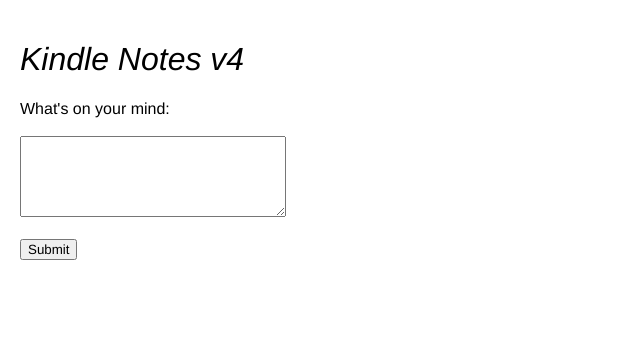
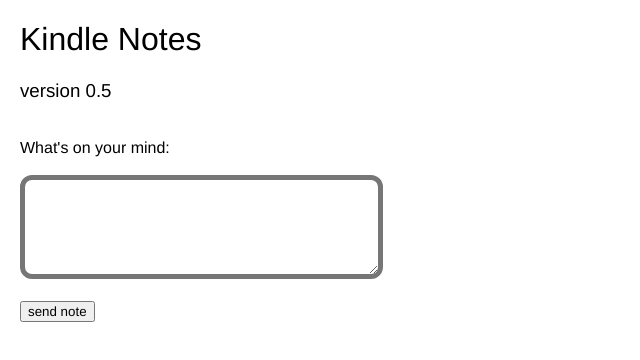
Before and after one commit to anbdesign/kindleNotes, a website: page src/index.html in a window 1280 px wide. Shown: the whole page, without its empty margins (0-640 px from the left). Drawn offline with Linux system fonts and the light colour scheme.

Commit message:
updated html and css

```diff
--- a/src/index.html
+++ b/src/index.html
@@ -10,12 +10,12 @@
 
 <body>
   <main>
-    <h1><i>Kindle Notes v4</i></h1>
-    <!-- <form class="gform" method="POST" action="https://script.google.com/macros/s/AKfycbzS3gm-ApkPG9nfEgcsV_fX1j102gRPjgJppJUqiAW4wu6zk_yDCkCTT-UvYskpDRWQdQ/exec"> -->
+    <h1>Kindle Notes</h1>
+    <h3>version 0.5</h3><br/>
     <form class="gform" method="POST" action="https://script.google.com/macros/s/AKfycbxPlDIdoKdPlbbSu5Ow8w8OlvNRP9xrH1fG__838bIj3vwIgyyAfrxjxcJ0NsIo0z78Fw/exec">
       <label>What's on your mind:</label><br/><br/>
-      <textarea name="content" id="textareaID" rows="5" cols="33"></textarea><br/><br/>
-      <input type="submit" value="Submit">
+      <textarea name="content" id="textareaID" rows="6" cols="45"></textarea><br/><br/>
+      <input type="submit" value="send note">
 
       <div style="display:none" class="thankyou_message">
         <!-- You can customize the thankyou message by editing the code below -->
--- a/src/styles.css
+++ b/src/styles.css
@@ -1,7 +1,7 @@
 * {
   font-family: Helvetica, Arial, sans-serif;
   font-weight: 100;
-}
+}g
 
 html, body {
   margin: 0;
@@ -13,10 +13,16 @@
 main {
   /* margin: auto; */
   /* width: 50%; */
-  padding: 20px;
+  /* padding: 20px; */
+  margin: 20px;
 }
 
 main > h1 {
   text-align: left;
   /* font-size: 3.5em; */
 }
+
+#textareaID {
+  border-width: thick;
+  border-radius: 12px;
+}
```
